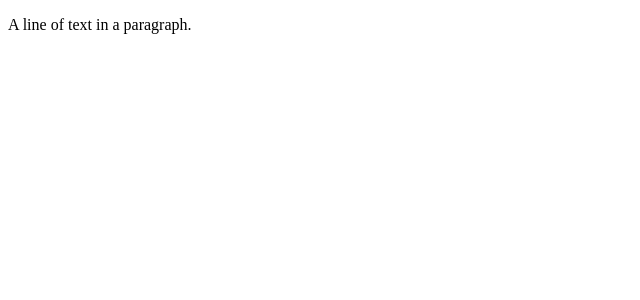
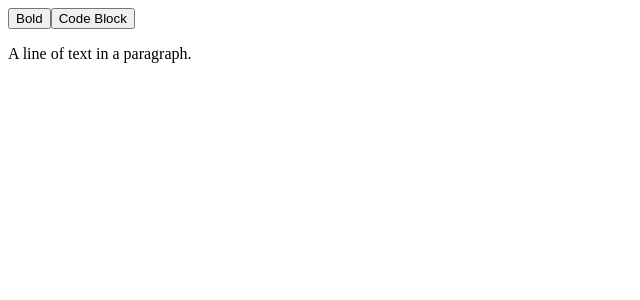
Before and after one commit to Gyuri092/slate.js-practice, a React (Vite) app: page / in a window 1280 px wide. Shown: the top 300 px of the page, without its empty margins (0-640 px from the left). Built offline with nearby package versions, Linux system fonts and the light colour scheme.

Commit message:
feat: 블록-볼드 만들기 예제 ,  ts 타입리졸빙

```diff
--- a/src/App.tsx
+++ b/src/App.tsx
@@ -1,30 +1,82 @@
 import React, { useCallback, useState } from "react";
-import { Editor, Transforms, createEditor } from "slate";
-import { Slate, Editable, withReact } from "slate-react";
-import { BaseEditor, Descendant } from "slate";
-import { ReactEditor } from "slate-react";
+import {
+  Editor,
+  Transforms,
+  createEditor,
+  BaseEditor,
+  Descendant,
+  Element,
+  Text,
+} from "slate";
+import {
+  Slate,
+  Editable,
+  withReact,
+  ReactEditor,
+  RenderLeafProps,
+  RenderElementProps,
+} from "slate-react";
 
-type CustomElement = { type: "paragraph"; children: CustomText[] };
-type CustomText = { text: string };
+type CustomElement = { type: "paragraph" | "code"; children: CustomText[] };
+type CustomText = { type: string; text: string; bold: boolean };
 
 declare module "slate" {
   interface CustomTypes {
-    Editor: BaseEditor & ReactEditor;
+    Editor: BaseEditor & ReactEditor & { type: string };
     Element: CustomElement;
     Text: CustomText;
   }
 }
 
 const App = () => {
+  const CustomEditor = {
+    isBoldMarkActive(editor: Editor) {
+      const [match] = Editor.nodes<CustomText>(editor, {
+        match: (n) => Text.isText(n) && n.bold === true,
+        universal: true,
+      });
+
+      return !!match;
+    },
+
+    isCodeBlockActive(editor: Editor) {
+      const [match] = Editor.nodes(editor, {
+        match: (n) => n.type === "code",
+      });
+
+      return !!match;
+    },
+
+    toggleBoldMark(editor: Editor) {
+      const isActive = CustomEditor.isBoldMarkActive(editor);
+      Transforms.setNodes<CustomText>(
+        editor,
+        { bold: isActive ? false : true },
+        { match: (n) => Text.isText(n), split: true }
+      );
+    },
+
+    toggleCodeBlock(editor: Editor) {
+      const isActive = CustomEditor.isCodeBlockActive(editor);
+      Transforms.setNodes(
+        editor,
+        { type: isActive ? "paragraph" : "code" },
+        { match: (n) => Element.isElement(n) && Editor.isBlock(editor, n) }
+      );
+    },
+  };
+
   const initialValue: Descendant[] = [
     {
       type: "paragraph",
-      children: [{ text: "A line of text in a paragraph." }],
+      children: [
+        { text: "A line of text in a paragraph.", type: "", bold: false },
+      ],
     },
   ];
   const [editor] = useState(() => withReact(createEditor()));
 
-  const renderElement = useCallback((props) => {
+  const renderElement = useCallback((props: RenderElementProps) => {
     switch (props.element.type) {
       case "code":
         return <CodeElement {...props} />;
@@ -33,20 +85,51 @@ const App = () => {
     }
   }, []);
 
+  const renderLeaf = useCallback((props: RenderLeafProps) => {
+    return <Leaf {...props} />;
+  }, []);
+
   return (
+    // Add a toolbar with buttons that call the same methods.
     <Slate editor={editor} value={initialValue}>
+      <div>
+        <button
+          onMouseDown={(event) => {
+            event.preventDefault();
+            CustomEditor.toggleBoldMark(editor);
+          }}
+        >
+          Bold
+        </button>
+        <button
+          onMouseDown={(event) => {
+            event.preventDefault();
+            CustomEditor.toggleCodeBlock(editor);
+          }}
+        >
+          Code Block
+        </button>
+      </div>
       <Editable
         renderElement={renderElement}
+        renderLeaf={renderLeaf}
         onKeyDown={(event) => {
-          if (event.key === "`" && event.ctrlKey) {
-            event.preventDefault();
-            Transforms.setNodes(
-              editor,
-              { type: "code" },
-              {
-                match: (n) => Element.isElement(n) && Editor.isBlock(editor, n),
-              }
-            );
+          if (!event.ctrlKey) {
+            return;
+          }
+
+          switch (event.key) {
+            case "`": {
+              event.preventDefault();
+              CustomEditor.toggleCodeBlock(editor);
+              break;
+            }
+
+            case "b": {
+              event.preventDefault();
+              CustomEditor.toggleBoldMark(editor);
+              break;
+            }
           }
         }}
       />
@@ -54,14 +137,25 @@ const App = () => {
   );
 };
 
-const CodeElement = (props) => {
+const CodeElement = (props: RenderElementProps) => {
   return (
     <pre {...props.attributes}>
       <code>{props.children}</code>
     </pre>
   );
 };
-const DefaultElement = (props) => {
+const DefaultElement = (props: RenderElementProps) => {
   return <p {...props.attributes}>{props.children}</p>;
 };
 export default App;
+
+const Leaf = (props: RenderLeafProps) => {
+  return (
+    <span
+      {...props.attributes}
+      style={{ fontWeight: props.leaf.bold ? "bold" : "normal" }}
+    >
+      {props.children}
+    </span>
+  );
+};
```
